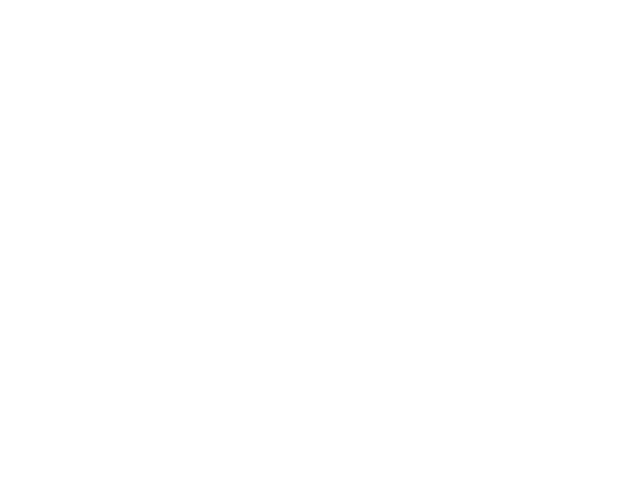
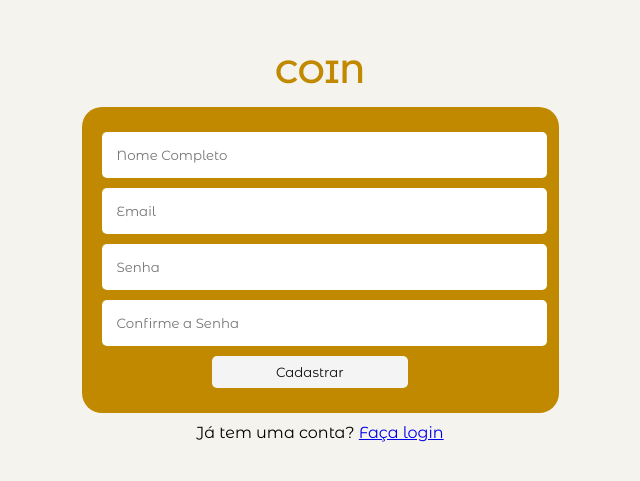
Before and after one commit to TN-Junior/Coin-PA, a React (Vite) app: page /signup in a window 1280 px wide. Before the commit this address had no page. Shown: the part 153-634 px from the top of the page, without its empty margins (320-960 px from the left). Built offline with nearby package versions, Linux system fonts and the light colour scheme.

Commit message:
adicionando animação tela login & nova tela signup

```diff
--- a/package.json
+++ b/package.json
@@ -10,6 +10,7 @@
     "preview": "vite preview"
   },
   "dependencies": {
+    "@react-spring/web": "^9.7.4",
     "@reduxjs/toolkit": "^2.2.5",
     "axios": "^1.7.4",
     "react": "^18.2.0",
--- a/src/components/Login/login.jsx
+++ b/src/components/Login/login.jsx
@@ -1,9 +1,17 @@
 import React, { useState } from "react";
-import "./login.css"
+import { useSpring, animated } from "@react-spring/web";
+import "./login.css";
 
 function Login() {
   const [email, setEmail] = useState('');
   const [password, setPassword] = useState('');
+
+  // Animação de queda
+  const springProps = useSpring({
+    from: { transform: "translateY(-100%)" },
+    to: { transform: "translateY(0%)" },
+    config: { tension: 170, friction: 20 }, // Configurações de animação para suavidade
+  });
 
   const handleLogin = (e) => {
     e.preventDefault();
@@ -14,7 +22,7 @@ function Login() {
 
   return (
     <div className="login-container">
-      <div className="login-content">
+      <animated.div style={springProps} className="login-content">
         <div className="coin-title">COIN</div>
         <div className="login-box">
           <form onSubmit={handleLogin}>
@@ -31,9 +39,9 @@ function Login() {
           </form>
         </div>
         <div className="signup-link">
-          Ainda não é colaborador? <a href="/cadastro">Cadastre-se agora</a>
+          Ainda não é colaborador? <a href="/signup">Cadastre-se agora</a>
         </div>
-      </div>
+      </animated.div>
     </div>
   );
 }
--- /dev/null
+++ b/src/components/Signup/Signup.jsx
@@ -0,0 +1,48 @@
+import React, { useState } from "react";
+import "./signup.css";
+
+function Signup() {
+  const [name, setName] = useState('');
+  const [email, setEmail] = useState('');
+  const [password, setPassword] = useState('');
+  const [confirmPassword, setConfirmPassword] = useState('');
+
+  const handleSignup = (e) => {
+    e.preventDefault();
+    // Aqui, adicionar a lógica para criar uma nova conta
+    console.log('Name:', name);
+    console.log('Email:', email);
+    console.log('Password:', password);
+    console.log('Confirm Password:', confirmPassword);
+  };
+
+  return (
+    <div className="signup-container">
+      <div className="signup-content">
+        <div className="coin-title">COIN</div>
+        <div className="signup-box">
+          <form onSubmit={handleSignup}>
+            <div>
+              <input type="text" placeholder="Nome Completo" value={name} onChange={(e) => setName(e.target.value)} />
+            </div>
+            <div>
+              <input type="email" placeholder="Email" value={email} onChange={(e) => setEmail(e.target.value)} />
+            </div>
+            <div>
+              <input type="password" placeholder="Senha" value={password} onChange={(e) => setPassword(e.target.value)} />
+            </div>
+            <div>
+              <input type="password" placeholder="Confirme a Senha" value={confirmPassword} onChange={(e) => setConfirmPassword(e.target.value)} />
+            </div>
+            <button type="submit">Cadastrar</button>
+          </form>
+        </div>
+        <div className="login-link">
+          Já tem uma conta? <a href="/">Faça login</a>
+        </div>
+      </div>
+    </div>
+  );
+}
+
+export default Signup;
--- /dev/null
+++ b/src/components/Signup/signup.css
@@ -0,0 +1,113 @@
+.signup-container {
+  display: flex;
+  justify-content: center;
+  align-items: center;
+  width: 100vw;
+  height: 100vh;
+  background-color: #F5F3ED;
+}
+
+.signup-content {
+  display: flex;
+  flex-direction: column;
+  align-items: center;
+  position: relative;
+  padding: 20px;
+  box-sizing: border-box;
+}
+
+.coin-title {
+  font-family: 'Montserrat Alternates', sans-serif;
+  font-size: 2rem;  /* Ajuste para responsividade */
+  font-weight: 600;
+  text-align: center;
+  color: #C08900;
+  margin-bottom: 1rem;
+}
+
+.signup-box {
+  width: 477px;  /* Definido conforme o layout */
+  height: auto;  /* Ajustado para permitir expansão */
+  padding: 20px;  /* Ajustado para manter espaçamento interno */
+  background-color: #C08900;
+  border-radius: 20px 20px 20px 20px;  /* Definido conforme o layout */
+  box-sizing: border-box;
+  opacity: 1;  /* Ajustado para garantir que a caixa seja visível */
+  display: flex;
+  flex-direction: column;
+  justify-content: center;
+}
+
+input[type="text"],
+input[type="email"],
+input[type="password"],
+button {
+  width: 95%;
+  padding: 15px;
+  margin: 5px 0;
+  border: none;
+  border-radius: 5px;
+}
+
+button {
+  width: 45%;  /* Diminuir a largura */
+  padding: 8px;  /* Reduzir o padding */
+  margin: 5px 0;
+  margin-left: 110px; /* Mover o botão um pouco para a direita */
+  border: none;
+  border-radius: 5px;
+  background-color: #f4f4f4;
+  color: rgb(16, 15, 15);
+  cursor: pointer;
+}
+
+button:hover {
+  background-color: #e8e7e7;
+}
+
+.login-link {
+  margin-top: 10px;
+  text-align: center;
+  width: 100%;
+}
+
+/* Media Queries for Responsiveness */
+@media (max-width: 768px) {
+  .coin-title {
+    font-size: 1.5rem;  /* Ajuste para telas menores */
+  }
+
+  .signup-box {
+    width: 90%;
+    max-width: 477px;
+    height: auto;
+    padding: 20px;
+  }
+
+  input[type="text"],
+  input[type="email"],
+  input[type="password"],
+  button {
+    padding: 8px;
+  }
+}
+
+@media (max-width: 480px) {
+  .coin-title {
+    font-size: 1.2rem;  /* Ajuste para telas menores */
+  }
+
+  .signup-box {
+    width: 90%;
+    max-width: 477px;
+    height: auto;
+    padding: 15px;
+  }
+
+  input[type="text"],
+  input[type="email"],
+  input[type="password"],
+  button {
+    padding: 6px;
+  }
+}
--- a/src/routes.jsx
+++ b/src/routes.jsx
@@ -1,29 +1,37 @@
 import React from 'react';
-import { BrowserRouter as Router, Route, Routes } from 'react-router-dom'
-//import Home from './components/Home'
-
+import { BrowserRouter as Router, Route, Routes } from 'react-router-dom';
 import Login from './components/Login/login';
-//import Cadastro from './components/Cadastro/Cadastro';
+import Signup from './components/Signup/Signup';  // Importando o componente de cadastro
 import PlanoContas from './components/PlanoDeContas/planoContas';
 import Sidebar from './components/PlanoDeContas/Sidebar';
 import Header from './components/PlanoDeContas/Header';
-import Empresa from './components/Empresa/Empresa'
-import Dashboard from './components/Dashboard/dashboard'
+import Empresa from './components/Empresa/Empresa';
+import Dashboard from './components/Dashboard/dashboard';
 
-
-function Main(){
-    return(
+function Main() {
+    return (
         <Router>
             <Routes>
-            <Route path="/" element={<Login />} />
+                <Route path="/" element={<Login />} />
+                <Route path="/signup" element={<Signup />} />  {/* Adicionando a rota para o cadastro */}
 
-            <Route path='/plano' element={<PlanoContas />}/>
-            <Route path='/plano' element={<Sidebar />} />
-            <Route path='/plano' element={<Header />}/>
-            <Route path='/empresa' element={<Empresa />}/>
-            <Route path='/dashboard' element={<Dashboard/>}/>
+                {/* Agrupando Header, Sidebar e PlanoContas para a rota '/plano' */}
+                <Route
+                    path="/plano"
+                    element={
+                        <>
+                            <Header />
+                            <Sidebar />
+                            <PlanoContas />
+                        </>
+                    }
+                />
+
+                <Route path="/empresa" element={<Empresa />} />
+                <Route path="/dashboard" element={<Dashboard />} />
             </Routes>
         </Router>
-    )
+    );
 }
+
 export default Main;
```
Also changed, not shown: 1 other file (tests, documents, lock files or other folders).
